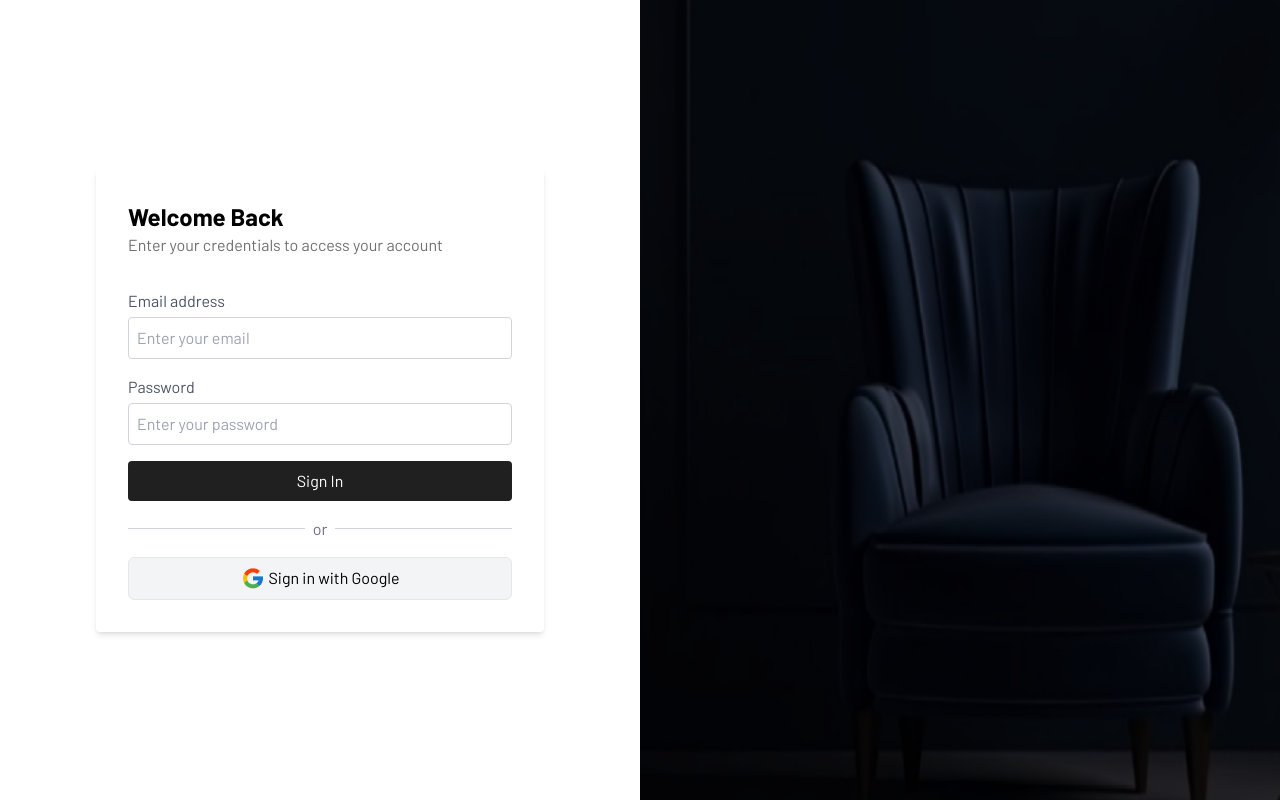
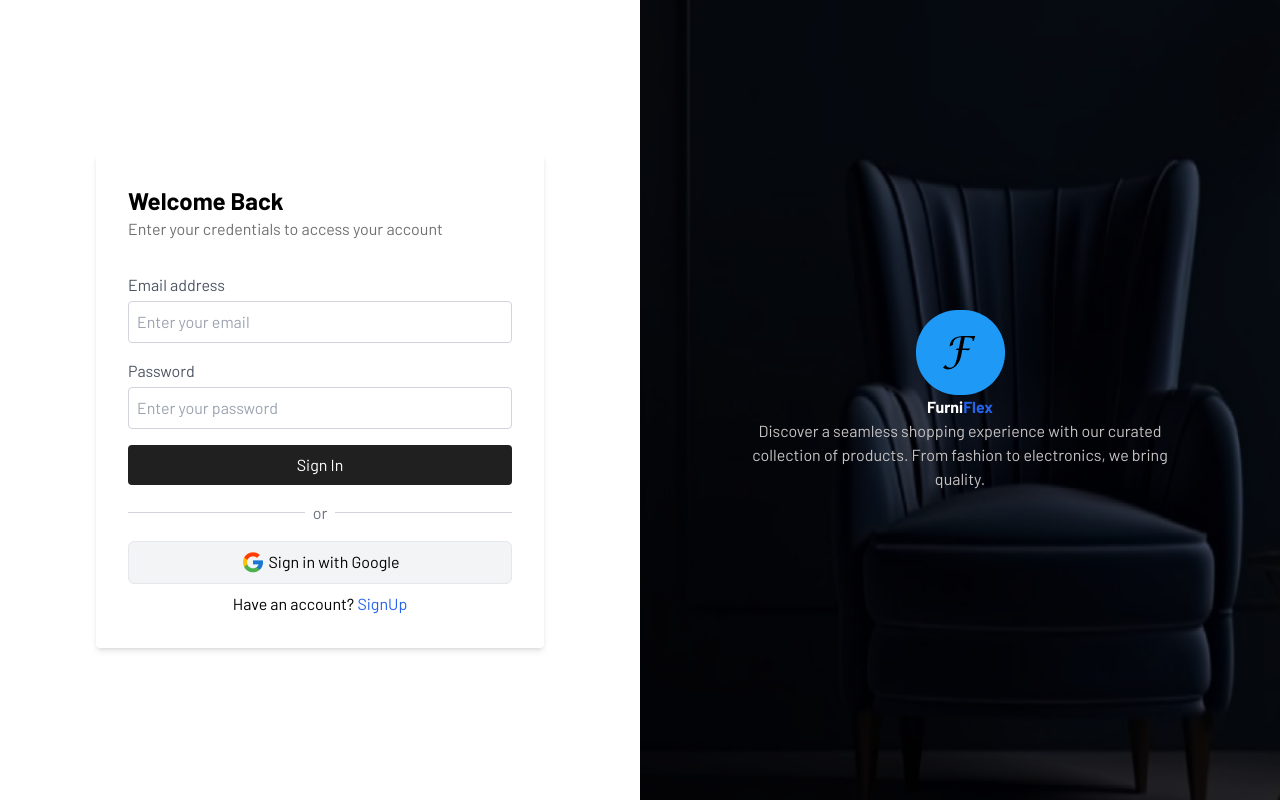
Before and after one commit to Al-Amin49/ecommerse-webapp, a React (Vite) app: page /login in a window 1280 px wide. Built offline with nearby package versions, Linux system fonts and the light colour scheme.

Commit message:
text added in image

```diff
--- a/src/Pages/Login/Login.jsx
+++ b/src/Pages/Login/Login.jsx
@@ -2,6 +2,8 @@ import { useState } from 'react';
 import { useAuth } from '../../components/useAuth';
 import loginImg from "../../assets/img/login.png";
 import googleLogo from "../../assets/img/icon.png"
+import { Link } from 'react-router-dom';
+import iconF from "../../assets/img/iconLogin.png"
 
 const Login = () => {
   const { login } = useAuth();
@@ -70,17 +72,28 @@ const Login = () => {
             <img src={googleLogo} alt=""  className='mr-1'/>
             Sign in with Google
           </button>
+          <div className='text-center mt-2'>
+          <p className=''>Have an account? <Link to='/signup'><span className='text-blue-600 font-medium'>SignUp</span></Link></p>
+          </div>
         </div>
       </div>
 
        {/* Image Section */}
-       <div className="hidden md:block md:w-1/2">
+       <div className="hidden md:block md:w-1/2 relative">
+
+       <div className='absolute inset-0 flex flex-col items-center justify-center text-center'>
+        <img src={iconF} alt="" />
+        <h3 className='font-bold text-white'>Furni<span className='text-blue-600 '>Flex</span></h3>
+        <p className='text-[#C8C4C4] w-[65%] mx-auto'>Discover a seamless shopping experience with our curated collection of products. From fashion to electronics, we bring quality.</p>
+       </div>
         <img
           src={loginImg}
           alt="Login"
           className="object-cover w-full h-full"
         />
+
       </div>
+
     </div>
   );
 };
--- a/src/routes/routes.jsx
+++ b/src/routes/routes.jsx
@@ -2,6 +2,7 @@ import { createBrowserRouter } from "react-router-dom";
 import App from "../App";
 import Home from "../Pages/Home/Home";
 import Login from "../Pages/Login/Login";
+import Signup from "../Pages/Signup/Signup";
 
 export const router= createBrowserRouter([
     {
@@ -16,6 +17,10 @@ export const router= createBrowserRouter([
                 path:'/login',
                 element:<Login/>
             },
+            {
+                path:'/signup',
+                element:<Signup/>
+            },
         ]
     }
 
```
Also changed, not shown: src/assets/img/iconLogin.png (added).
